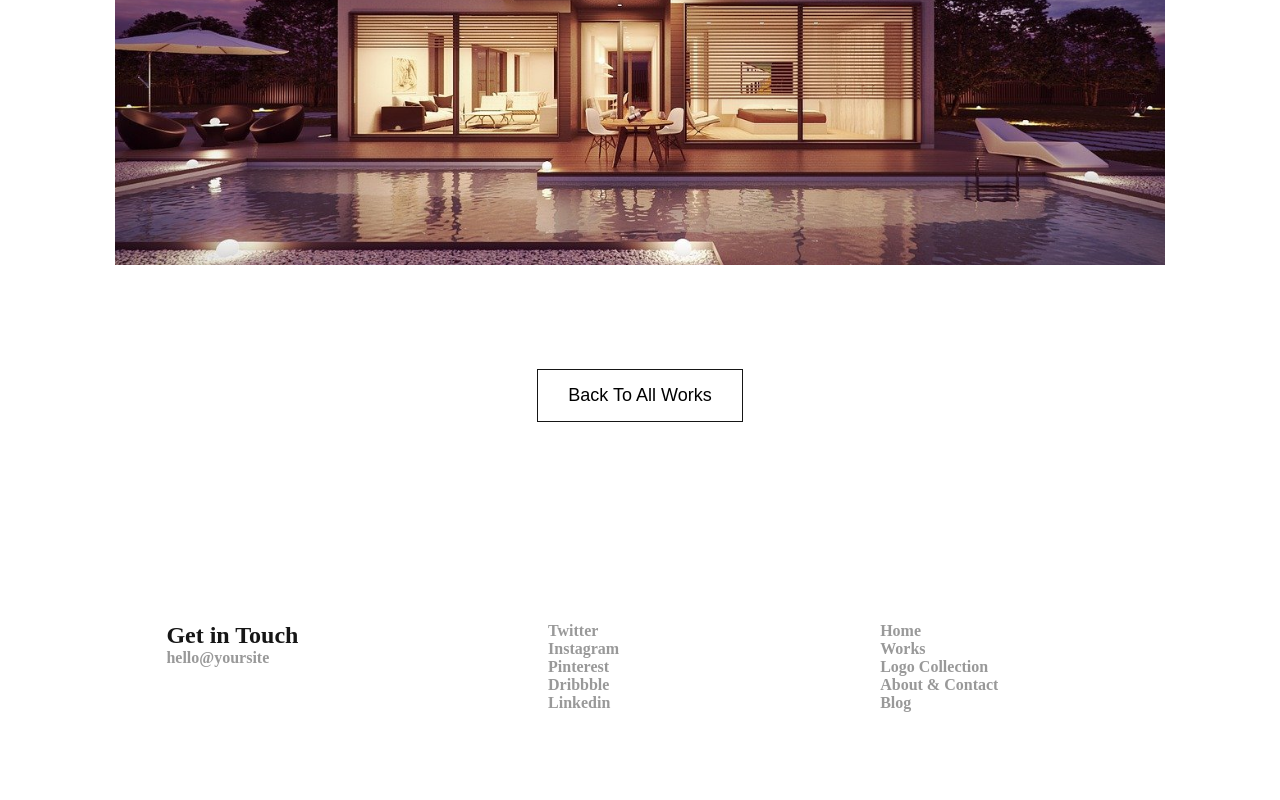
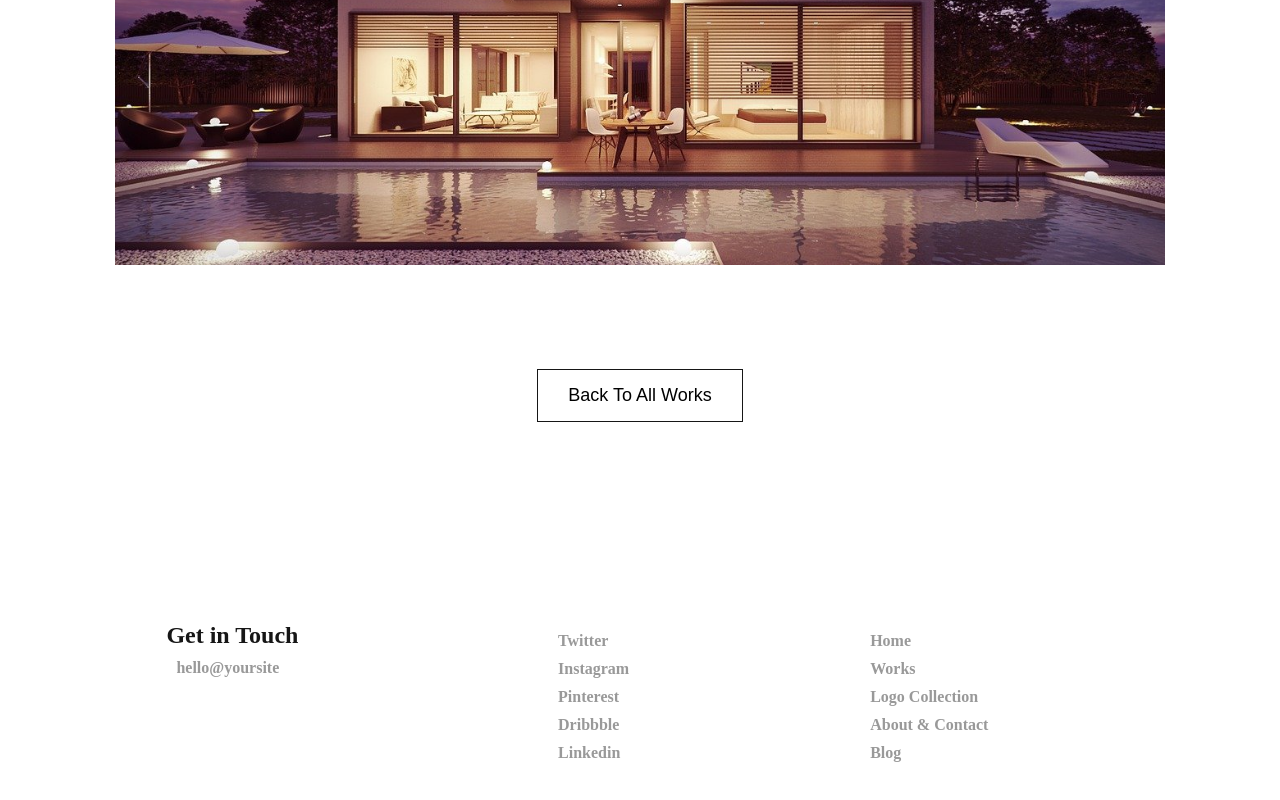
Before and after one commit to sumaiyarayta/Assignment6, a plain HTML site: page index.html in a window 1280 px wide. Shown: the part 2267-3067 px from the top of the page. Drawn offline with Linux system fonts and the light colour scheme.

Commit message:
Update style.css

```diff
--- a/css/style.css
+++ b/css/style.css
@@ -293,7 +293,7 @@ width: 100%;}
 
 .sixitemone h4 {
     color: #999999;
-}
+margin: 10px;}
 
 .sixitemtwo {
     float: left;
@@ -301,7 +301,7 @@ width: 100%;}
 
 .sixitemtwo h4 {
     color: #999999;
-}
+margin: 10px;}
 
 .sixitemthree {
     float: right;
@@ -309,4 +309,4 @@ width: 100%;}
 
 .sixitemthree h4 {
     color: #999999;
-}
+margin: 10px;}
```
